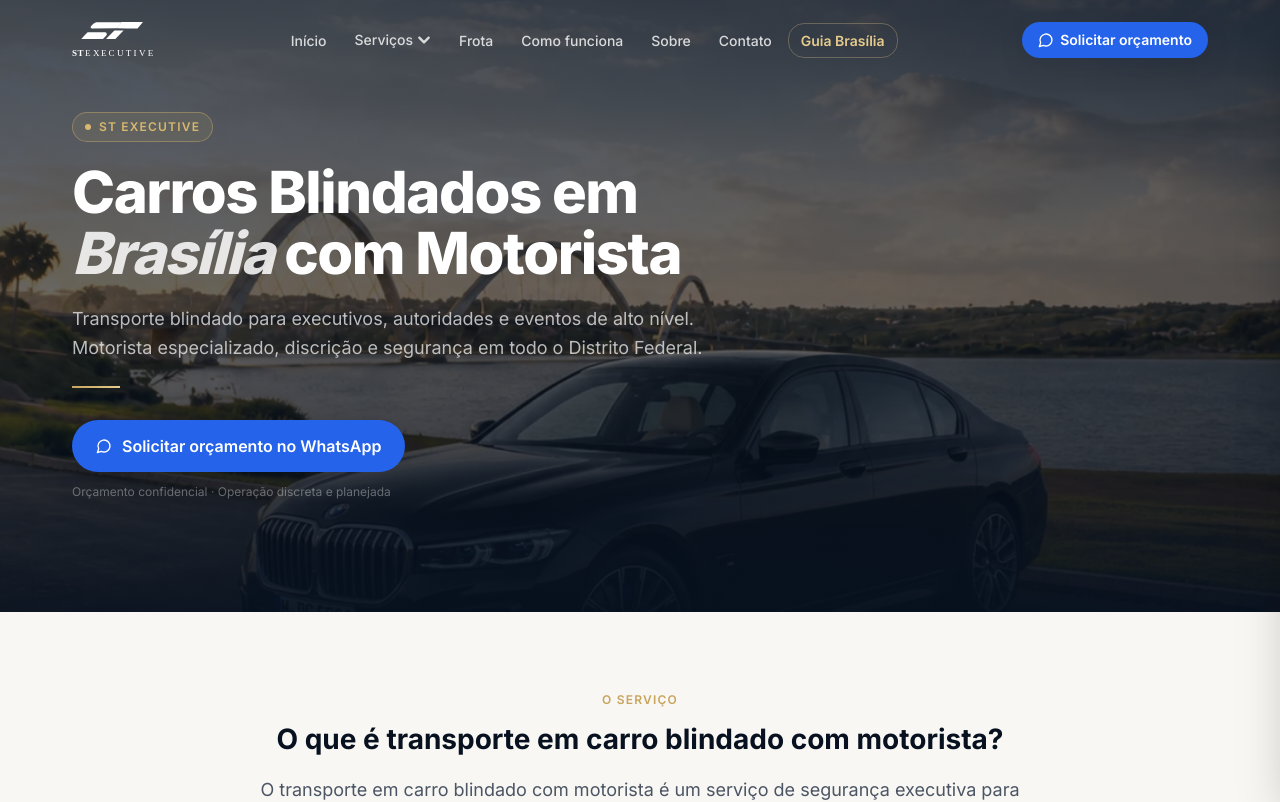
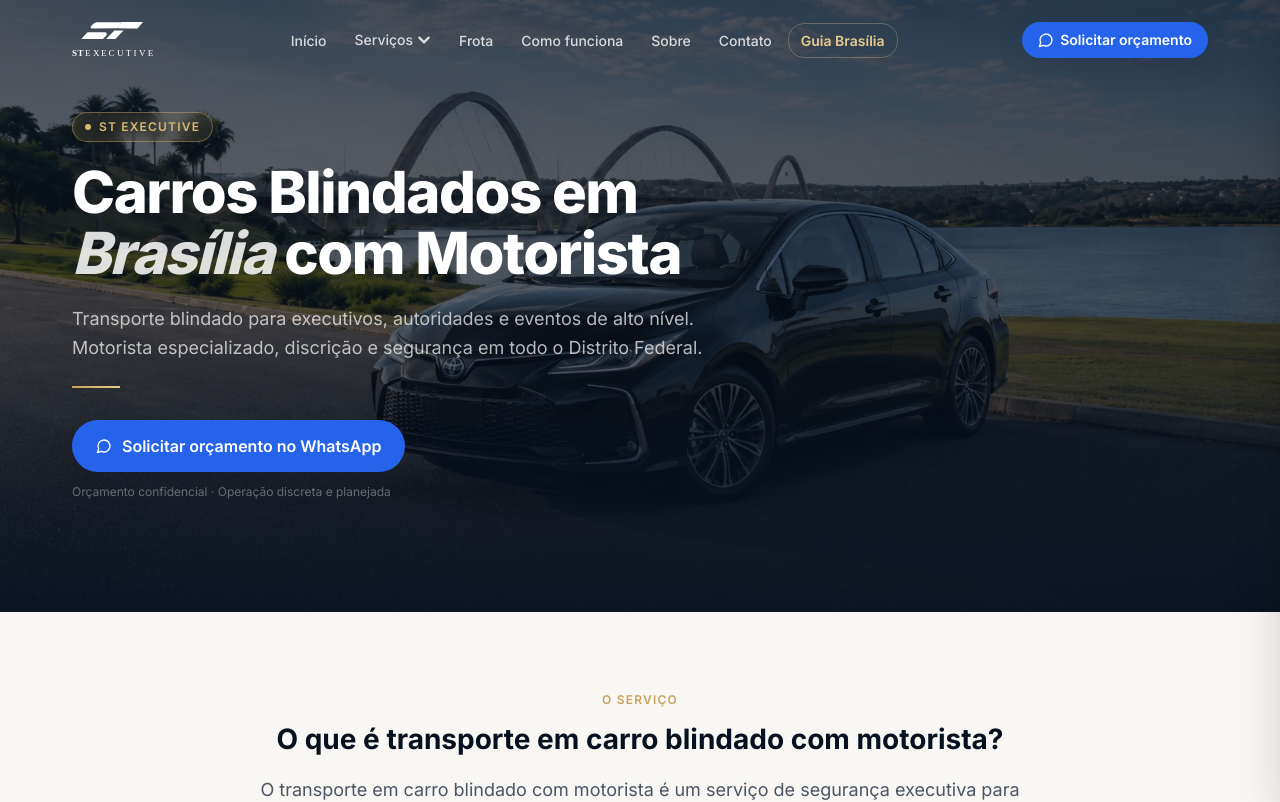
Before and after one commit to Pedrolopespro/stexecutive, a Next.js app: page /carros-blindados-brasilia in a window 1280 px wide. Shown: the top 802 px of the page. Built offline with nearby package versions, Linux system fonts and the light colour scheme.

Commit message:
revert: manter foto do Corolla no banner de carros blindados
A pedido do cliente — manter corolla wild.webp como estava, não trocar
para sedan blindada.webp. Só a correção do micro-ônibus permanece.

```diff
--- a/src/app/carros-blindados-brasilia/page.tsx
+++ b/src/app/carros-blindados-brasilia/page.tsx
@@ -135,7 +135,7 @@ export default function CarrosBlinadadosBrasiliaPage() {
         <section className="relative min-h-[75vh] flex flex-col justify-end overflow-hidden bg-navy-950">
           <div className="absolute inset-0 z-0">
             <img
-              src="/images/content/sedan blindada .webp"
+              src="/images/content/corolla wild.webp"
               alt="Carro blindado em Brasília com motorista especializado — ST Executive"
               className="w-full h-full object-cover object-center"
             />
```
